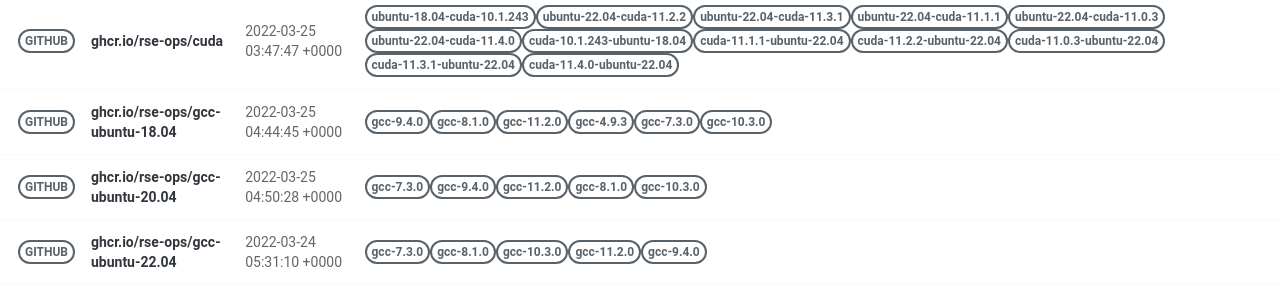
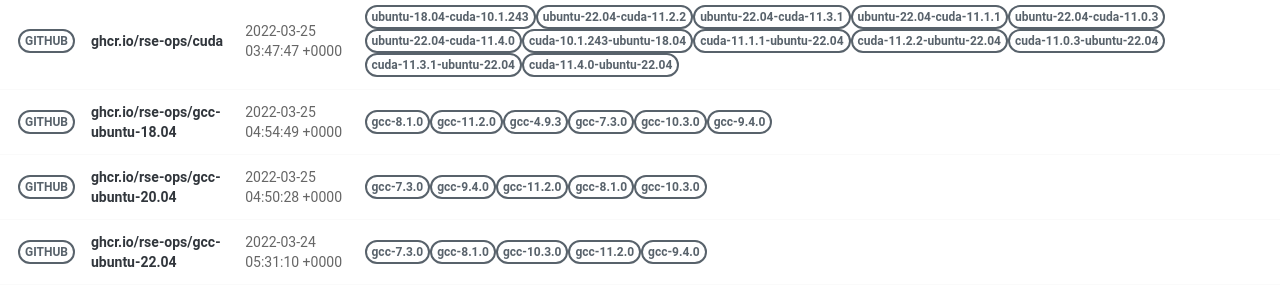
Before and after one commit to rse-ops/docker-images, a Jekyll site: the page built from pages/index.md, in a window 1280 px wide. Shown: the part 502-801 px from the top of the page. Built offline with Jekyll 4.4.1, drawn with Linux system fonts in a browser that asks for light colours; nearby versions of some CDN libraries.

Commit message:
Automated push to update library 2022-03-25

```diff
--- a/_library/ghcr.io-rse-ops-gcc-ubuntu-18.04.md
+++ b/_library/ghcr.io-rse-ops-gcc-ubuntu-18.04.md
@@ -1,14 +1,11 @@
 ---
 layout: container
 name: ghcr.io/rse-ops/gcc-ubuntu-18.04
-updated_at: 2022-03-25 04:44:45.804637
+updated_at: 2022-03-25 04:54:49.543379
 
 
 container_url: https://github.com/orgs/rse-ops/packages/container/package/gcc-ubuntu-18.04
 versions:
- - tag: gcc-9.4.0
-   dockerfile: https://github.com/rse-ops/docker-images/blob/main/ubuntu/gcc/Dockerfile
-   manifest: https://crane.ggcr.dev/manifest/ghcr.io/rse-ops/gcc-ubuntu-18.04:gcc-9.4.0
  - tag: gcc-8.1.0
    dockerfile: https://github.com/rse-ops/docker-images/blob/main/ubuntu/gcc/Dockerfile
    manifest: https://crane.ggcr.dev/manifest/ghcr.io/rse-ops/gcc-ubuntu-18.04:gcc-8.1.0
```
Also changed, not shown: other parts of _library/ghcr.io-rse-ops-gcc-ubuntu-18.04.md (+3 -0 lines).
